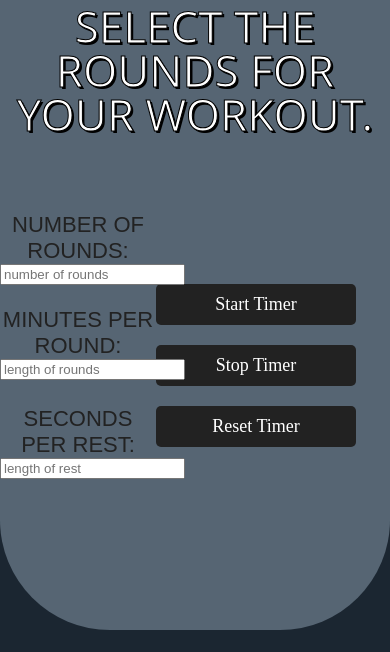
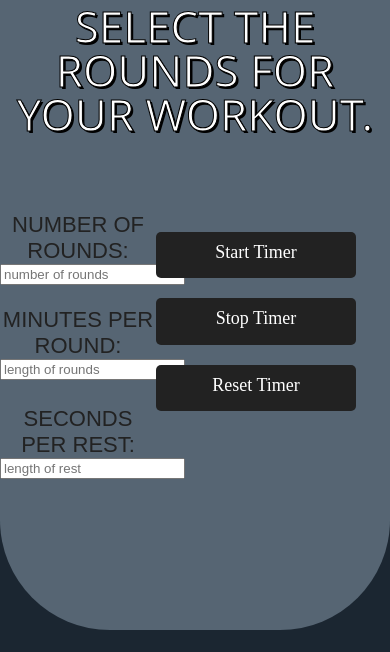
Before and after one commit to ForrestDarling/Workout-Timer, a plain HTML site: page index.html in a window 390 px wide. Shown: the part 236-888 px from the top of the page. Drawn offline with Linux system fonts and the light colour scheme.

Commit message:
implemented grid

```diff
--- a/index.html
+++ b/index.html
@@ -50,13 +50,14 @@
       <br>
       <input id="lenOfRest" type='number' placeholder='length of rest'>
     </form>
-  </div id='buttonDiv'>
+  </div>
+
+  <div id='buttonDiv'>
       <button id="startTimerButton">Start Timer</button>
       <button id="stopTimerButton">Stop Timer</button>
       <button id="resetTimerButton">Reset Timer</button>
-    <br>
+  </div>
 </div>
-
     <script type="text/javascript" src="app.js">
     </script>
   </body>
--- a/main.css
+++ b/main.css
@@ -1,6 +1,7 @@
-body {
-  background-color: #1B2631;
+* {
+  box-sizing: border-box;
 }
+
 .page {
   width: 100%;
   height: 100%;
@@ -13,6 +14,7 @@ body {
   border-radius: 5em;
 }
 body {
+  background-color: #1B2631;
   font: 22px/26px 'Bungee', Helvetica, Arial, sans-serif;
   color: #222;
   margin: 0;
@@ -65,13 +67,12 @@ button{
 
 
 #buttonDiv{
-  padding: 10px;
-  float: left;
+  margin: 0;
   width: 25%;
   position: relative;
   flex-shrink: .1;
-  justify-content: space-around;
-  display: inline-flex;
+  justify-content: space-between;
+  display: flex;
 }
 
 #timerDiv{
@@ -91,9 +92,14 @@ button{
 }
 
 
+#buttonDiv, button {
+  display: grid;
+  grid-template-rows: .25fr .25fr;
 
+}
 
 #startTimerButton{
+  vertical-align: top;
   flex-wrap: nowrap;
   background-color: #222;
   width: 200px;
@@ -106,12 +112,13 @@ button{
   margin-top: 20px;
 }
 #startTimerButton:hover{
-  transition: ease-in;
+  transition: 0.3s ease-in;
   background: white;
   color: black;
 }
 
 #stopTimerButton{
+  vertical-align: middle;
   flex-wrap: nowrap;
   background-color: #222;
   width: 200px;
@@ -125,12 +132,13 @@ button{
 }
 
 #stopTimerButton:hover{
-  transition: ease-in;
+  transition: 0.3s ease-in;
   background: white;
   color: black;
 }
 
 #resetTimerButton{
+  vertical-align: bottom;
   flex-wrap: nowrap;
   background-color: #222;
   width: 200px;
@@ -144,19 +152,22 @@ button{
 }
 
 #resetTimerButton:hover{
-  transition: ease-in;
+  transition: 0.3s ease-in;
   background: white;
   color: black;
 }
 
-
-footer p {
-  text-transform: uppercase;
-  font-size: 12px;
-}
 
 #countdown, #currentRound{
   position: relative;
   padding: 1px;
   font-family: 'open sans', sans-serif;
 }
+
+@media screen and (max-width: 900px) {
+  #buttonDiv, button {
+  }
+  body {
+
+  }
+}
```
